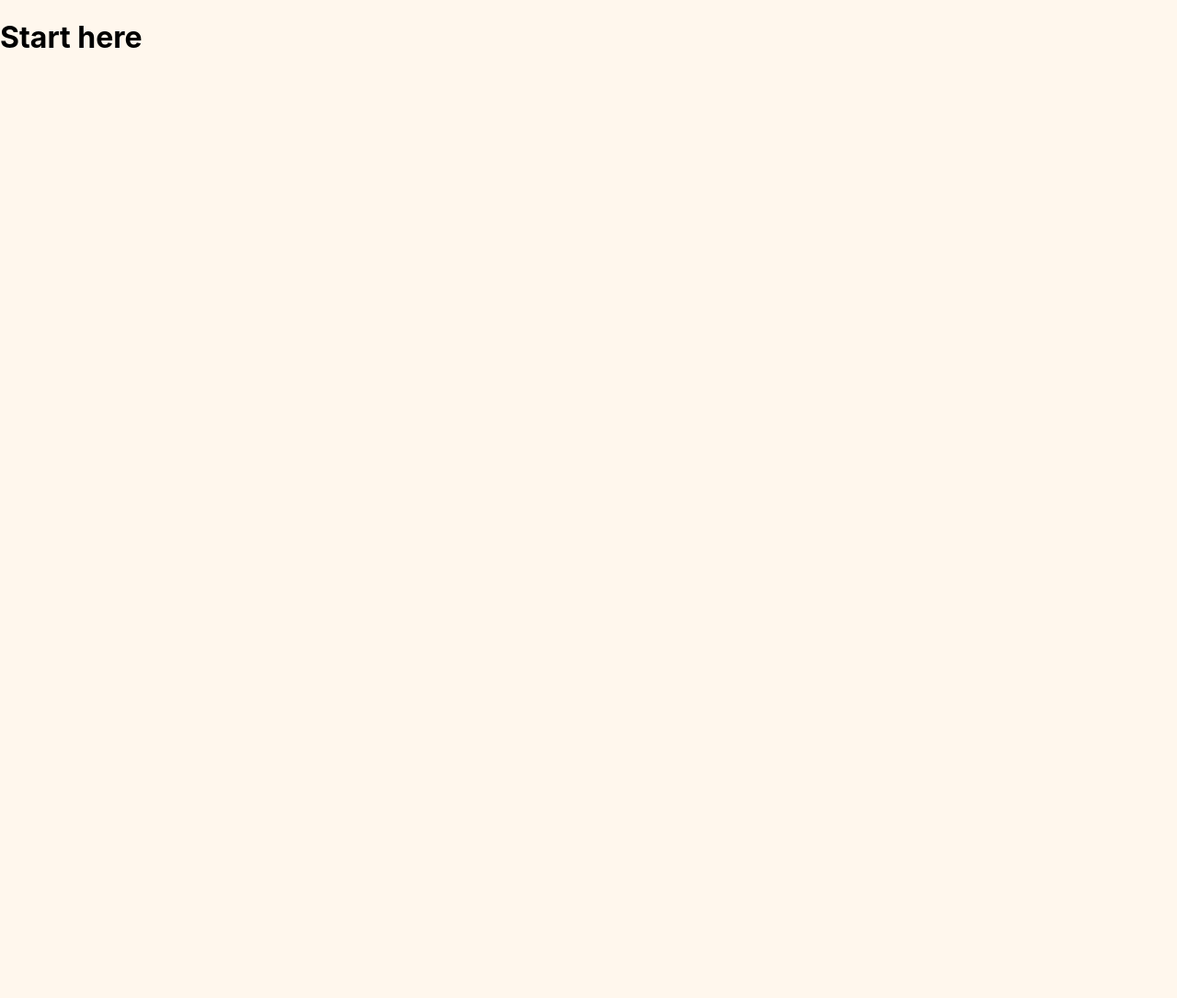
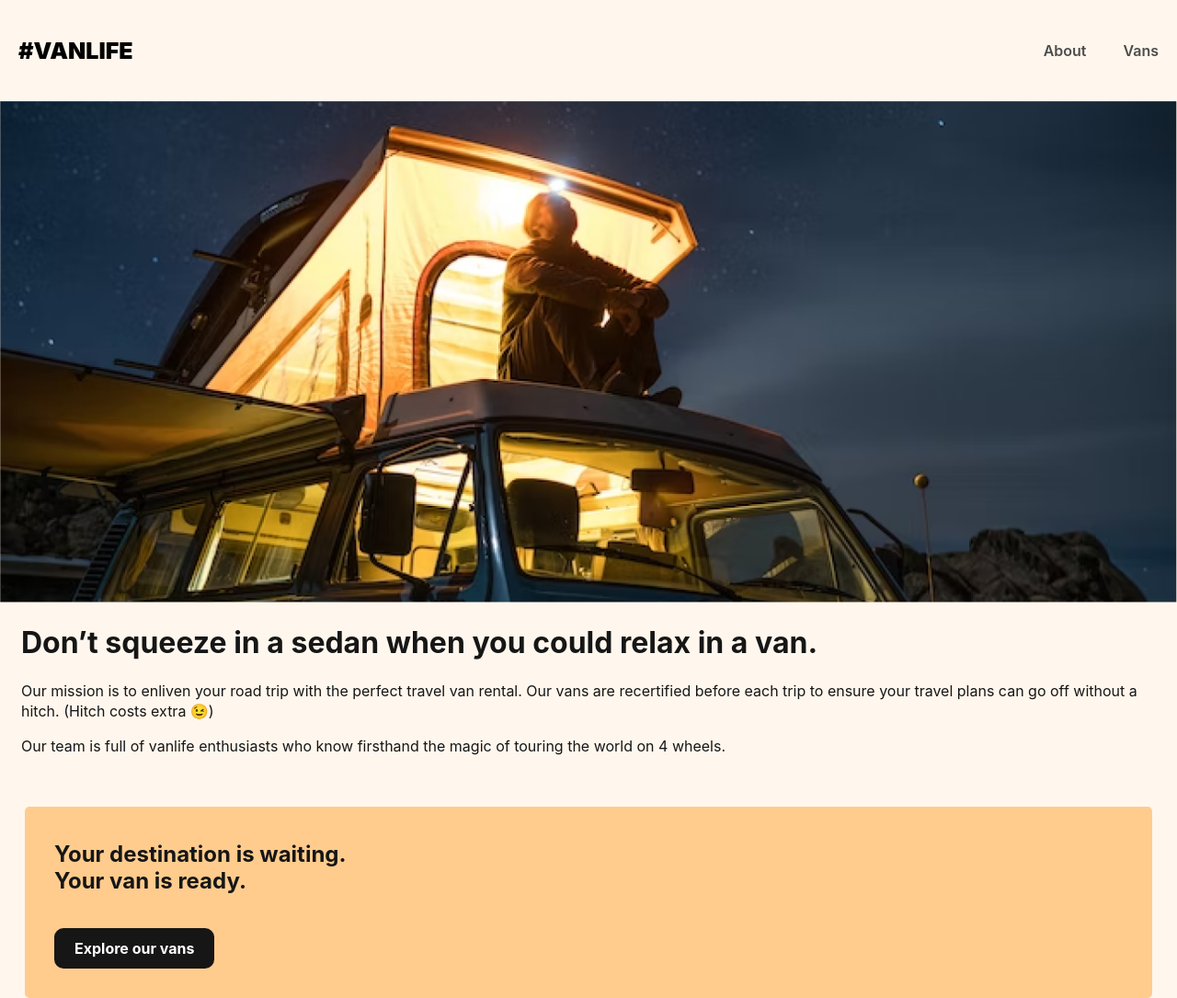
Before and after one commit to neomosotho/NEOMOS378_BCL2401_GroupA_Neo_Mosotho_DJS08, a React (Vite) app: page /about in a window 1280 px wide. Shown: the whole page at 92% size. Before the commit the page ends 800 px from the top, so only its background shows below. Built offline with nearby package versions, Linux system fonts and the light colour scheme.

Commit message:
Added Home and About components, added images folder and Vans file

```diff
--- /dev/null
+++ b/src/About.jsx
@@ -0,0 +1,20 @@
+// import React from "react"
+import bgImg from "../assets/images/about-hero.png"
+import { Link } from "react-router-dom"
+
+export default function About() {
+    return (
+        <div className="about-page-container">
+            <img src={bgImg} className="about-hero-image" />
+            <div className="about-page-content">
+                <h1>Don’t squeeze in a sedan when you could relax in a van.</h1>
+                <p>Our mission is to enliven your road trip with the perfect travel van rental. Our vans are recertified before each trip to ensure your travel plans can go off without a hitch. (Hitch costs extra 😉)</p>
+                <p>Our team is full of vanlife enthusiasts who know firsthand the magic of touring the world on 4 wheels.</p>
+            </div>
+            <div className="about-page-cta">
+                <h2>Your destination is waiting.<br />Your van is ready.</h2>
+                <Link className="link-button" to="/vans">Explore our vans</Link>
+            </div>
+        </div>
+    );
+}
--- a/src/App.jsx
+++ b/src/App.jsx
@@ -1,3 +1,11 @@
+// Importing files
+import React from 'react';
+import { BrowserRouter, Routes, Route, Link } from "react-router-dom";
+import Home from './Home';
+import About from "./About";
+import Vans from "./Vans";
+
+
 /**
  * Challenge:
  * Bootstrap the VanLife project by creating the first 2 routes:
@@ -14,11 +22,24 @@
  * linked in the slides.
  */
 
-function App() {
+  function App() {
 
   return (
-    <h1>Start here</h1>
+     <BrowserRouter>
+       <header>
+        <Link className= "site-logo" to="/">#VANLIFE</Link>
+        <nav>
+          <Link to="/about">About</Link>
+          <Link to="/vans">Vans</Link>
+        </nav>
+       </header>
+
+       <Routes>
+          <Route path = "/" element = {< Home />}/>
+          <Route path = "/about" element = {< About />}/>
+          <Route path = "/vans" element = {< Vans />}/>
+        </Routes>
+      </BrowserRouter>
   )
 }
-
-export default App
+ export default App
--- /dev/null
+++ b/src/Home.jsx
@@ -0,0 +1,12 @@
+//import React from "react"
+import { Link } from "react-router-dom"
+
+export default function Home() {
+    return (
+        <div className = "home-container">
+            <h1>You got travel plans, we got the travel vans.</h1>
+            <p>Add adventure to your life by joining the #vanlife movement. Rent the perfect van to make your perfect road trip.</p>
+            <Link to="vans">Find your van</Link>
+        </div>
+    )
+}
--- /dev/null
+++ b/src/Vans.jsx
@@ -0,0 +1,7 @@
+import  React from "react"
+
+export default function Vans() {
+    return (
+        <h1>Vans page goes here 🚐</h1>
+    )
+}
```
Also changed, not shown: assets/images/about-hero.png (added), assets/images/home-hero.png (added).
